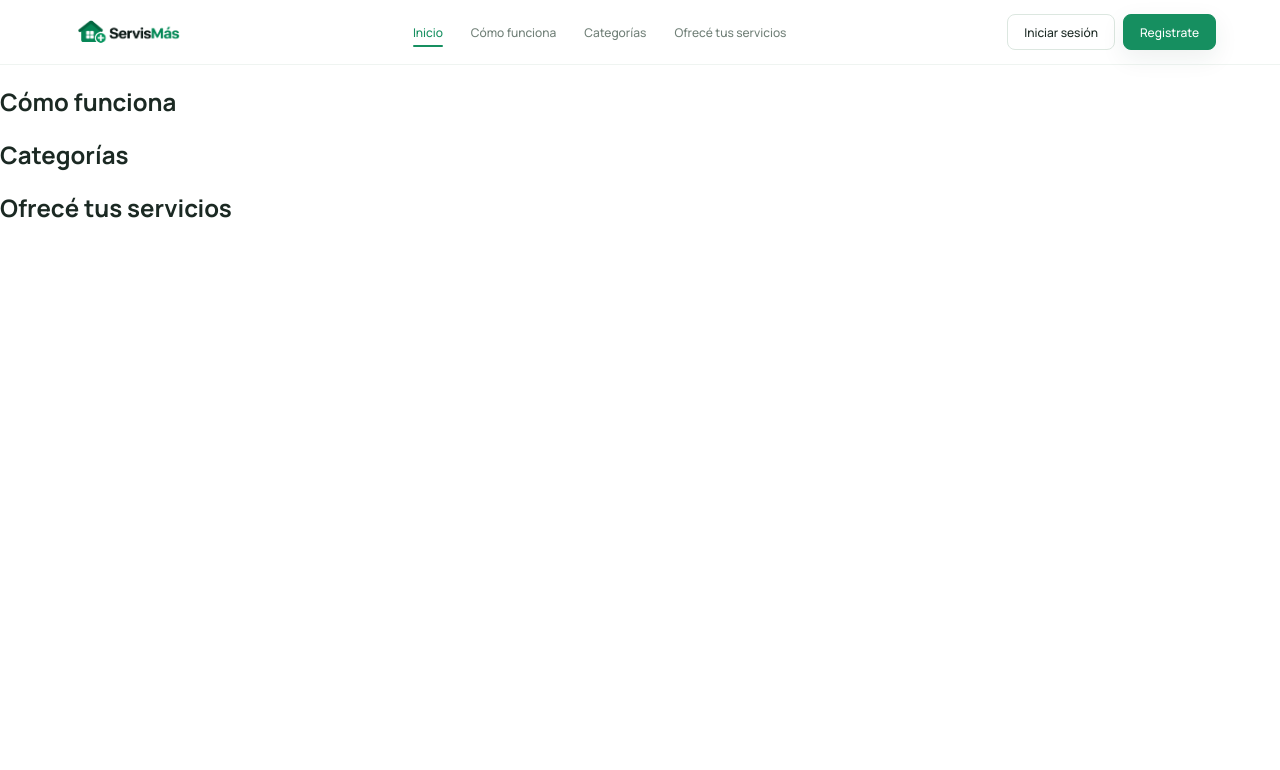
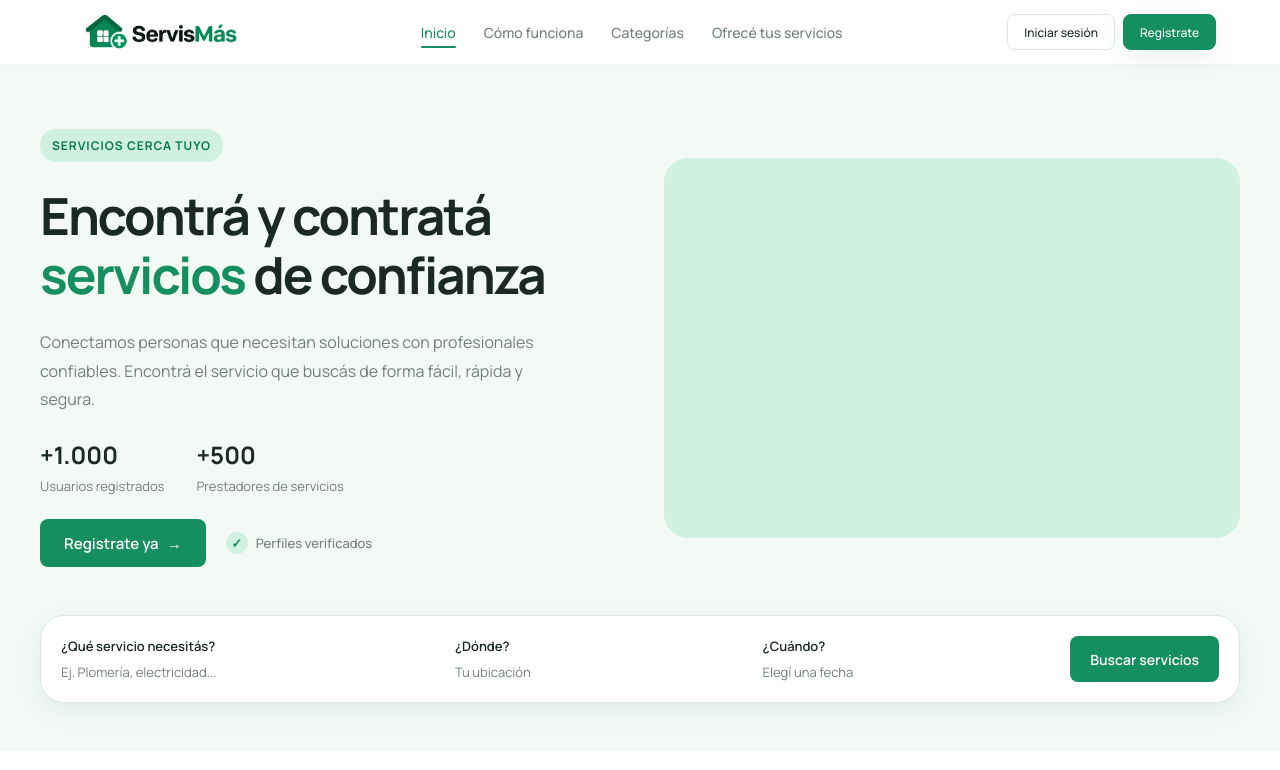
Before and after one commit to Martin-J-Larre/servismas, a React (Vite) app in the folder frontend/: page / in a window 1280 px wide. Shown: the top 770 px of the page. Built offline with nearby package versions, Linux system fonts and the light colour scheme.

Commit message:
feat: add landing page hero section

```diff
--- a/frontend/src/App.jsx
+++ b/frontend/src/App.jsx
@@ -1,24 +1,7 @@
-import Navbar from "./landing/components/Navbar/Navbar";
+import Home from "./landing/pages/Home";
 
 function App() {
-  return (
-    <>
-      <Navbar />
-      <main>
-        <section id="como-funciona">
-          <h2>Cómo funciona</h2>
-        </section>
-
-        <section id="categorias">
-          <h2>Categorías</h2>
-        </section>
-
-        <section id="ofrece-servicios">
-          <h2>Ofrecé tus servicios</h2>
-        </section>
-      </main>
-    </>
-  );
+  return <Home />;
 }
 
 export default App;
--- a/frontend/src/index.css
+++ b/frontend/src/index.css
@@ -1,5 +1,4 @@
 @import url("https://fonts.googleapis.com/css2?family=Inter:ital,opsz,wght@0,14..32,100..900;1,14..32,100..900&family=Manrope:wght@200..800&display=swap");
-
 
 :root {
   /* Colores */
--- /dev/null
+++ b/frontend/src/landing/components/Hero/Hero.jsx
@@ -0,0 +1,21 @@
+import styles from "./Hero.module.css";
+import HeroContent from "./HeroContent/HeroContent";
+import HeroImage from "./HeroImage/HeroImage";
+import SearchBar from "./SearchBar/SearchBar";
+
+function Hero() {
+  return (
+    <section className={styles.hero} id="inicio">
+      <div className={styles.container}>
+        <div className={styles.mainContent}>
+          <HeroContent />
+          <HeroImage />
+        </div>
+
+        <SearchBar />
+      </div>
+    </section>
+  );
+}
+
+export default Hero;
--- /dev/null
+++ b/frontend/src/landing/components/Hero/Hero.module.css
@@ -0,0 +1,31 @@
+
+.hero {
+  width: 100%;
+  padding: 64px 24px 48px;
+  background-color: var(--color-background);
+}
+
+.container {
+  width: 100%;
+  max-width: var(--container-width);
+  margin-inline: auto;
+}
+
+.mainContent {
+  display: grid;
+  grid-template-columns: 1fr 1fr;
+  align-items: center;
+  gap: 48px;
+  margin-bottom: 48px;
+}
+
+@media (max-width: 768px) {
+  .hero {
+    padding: 40px 20px;
+  }
+
+  .mainContent {
+    grid-template-columns: 1fr;
+    gap: 32px;
+  }
+}
--- /dev/null
+++ b/frontend/src/landing/components/Hero/HeroContent/HeroContent.jsx
@@ -0,0 +1,52 @@
+
+import styles from "./HeroContent.module.css";
+
+function HeroContent() {
+  return (
+    <div className={styles.content}>
+      <span className={styles.eyebrow}>
+        SERVICIOS CERCA TUYO
+      </span>
+
+      <h1 className={styles.title}>
+        Encontrá y contratá
+        <br />
+        <span className={styles.highlight}>servicios</span> de confianza
+      </h1>
+
+      <p className={styles.description}>
+        Conectamos personas que necesitan soluciones con profesionales
+        confiables. Encontrá el servicio que buscás de forma fácil,
+        rápida y segura.
+      </p>
+
+      <div className={styles.stats}>
+        <div className={styles.stat}>
+          <strong>+1.000</strong>
+          <span>Usuarios registrados</span>
+        </div>
+
+        <div className={styles.stat}>
+          <strong>+500</strong>
+          <span>Prestadores de servicios</span>
+        </div>
+      </div>
+
+      <div className={styles.actions}>
+        <a href="/registro" className={styles.registerButton}>
+          Registrate ya
+          <span aria-hidden="true"> →</span>
+        </a>
+
+        <span className={styles.verified}>
+          <span className={styles.verifiedIcon} aria-hidden="true">
+            ✓
+          </span>
+          Perfiles verificados
+        </span>
+      </div>
+    </div>
+  );
+}
+
+export default HeroContent;
--- /dev/null
+++ b/frontend/src/landing/components/Hero/HeroContent/HeroContent.module.css
@@ -0,0 +1,125 @@
+
+.content {
+  display: flex;
+  flex-direction: column;
+  align-items: flex-start;
+  gap: 24px;
+}
+
+.eyebrow {
+  display: inline-flex;
+  align-items: center;
+  padding: 8px 12px;
+  color: var(--color-primary-dark);
+  background-color: var(--color-primary-light);
+  border-radius: 999px;
+  font-size: 12px;
+  font-weight: var(--font-weight-bold);
+  letter-spacing: 0.08em;
+}
+
+.title {
+  margin: 0;
+  color: var(--color-text);
+  font-size: clamp(36px, 4vw, 54px);
+  font-weight: var(--font-weight-bold);
+  line-height: 1.15;
+  letter-spacing: -0.04em;
+}
+
+.highlight {
+  color: var(--color-primary);
+}
+
+.description {
+  max-width: 500px;
+  margin: 0;
+  color: var(--color-text-secondary);
+  font-size: 16px;
+  line-height: 1.8;
+}
+
+.stats {
+  display: flex;
+  flex-wrap: wrap;
+  gap: 32px;
+}
+
+.stat {
+  display: flex;
+  flex-direction: column;
+  gap: 6px;
+}
+
+.stat strong {
+  color: var(--color-text);
+  font-size: 24px;
+  font-weight: var(--font-weight-bold);
+}
+
+.stat span {
+  color: var(--color-text-secondary);
+  font-size: 13px;
+}
+
+.actions {
+  display: flex;
+  flex-wrap: wrap;
+  align-items: center;
+  gap: 20px;
+}
+
+.registerButton {
+  display: inline-flex;
+  align-items: center;
+  justify-content: center;
+  gap: 8px;
+  min-height: 48px;
+  padding: 0 24px;
+  color: white;
+  background-color: var(--color-primary);
+  border-radius: var(--radius-sm);
+  font-size: 15px;
+  font-weight: var(--font-weight-semibold);
+  text-decoration: none;
+  transition: background-color 180ms ease;
+}
+
+.registerButton:hover {
+  background-color: var(--color-primary-dark);
+}
+
+.verified {
+  display: inline-flex;
+  align-items: center;
+  gap: 8px;
+  color: var(--color-text-secondary);
+  font-size: 13px;
+  font-weight: var(--font-weight-medium);
+}
+
+.verifiedIcon {
+  display: inline-flex;
+  align-items: center;
+  justify-content: center;
+  width: 22px;
+  height: 22px;
+  color: var(--color-primary);
+  background-color: var(--color-primary-light);
+  border-radius: 50%;
+  font-weight: var(--font-weight-bold);
+}
+
+@media (max-width: 768px) {
+  .content {
+    gap: 20px;
+  }
+
+  .title {
+    font-size: clamp(34px, 8vw, 44px);
+  }
+
+  .stats {
+    gap: 24px;
+  }
+}
--- /dev/null
+++ b/frontend/src/landing/components/Hero/HeroImage/HeroImage.jsx
@@ -0,0 +1,11 @@
+import styles from "./HeroImage.module.css";
+
+function HeroImage() {
+  return (
+    <div className={styles.imageContainer}>
+      {/* Todo:  imagen  Hero Aqui , Hacer, hacer una imagen png de una persona tipo prestador o un prestador y cliente */}
+    </div>
+  );
+}
+
+export default HeroImage;
--- /dev/null
+++ b/frontend/src/landing/components/Hero/HeroImage/HeroImage.module.css
@@ -0,0 +1,6 @@
+.imageContainer {
+  width: 100%;
+  min-height: 380px;
+  border-radius: var(--radius-lg);
+  background-color: var(--color-primary-light);
+}
--- /dev/null
+++ b/frontend/src/landing/components/Hero/SearchBar/SearchBar.jsx
@@ -0,0 +1,35 @@
+
+import styles from "./SearchBar.module.css";
+
+function SearchBar() {
+  return (
+    <div className={styles.searchBar}>
+      <div className={styles.field}>
+        <label htmlFor="service">¿Qué servicio necesitás?</label>
+        <span id="service" className={styles.value}>
+          Ej. Plomería, electricidad...
+        </span>
+      </div>
+
+      <div className={styles.field}>
+        <label htmlFor="location">¿Dónde?</label>
+        <span id="location" className={styles.value}>
+          Tu ubicación
+        </span>
+      </div>
+
+      <div className={styles.field}>
+        <label htmlFor="date">¿Cuándo?</label>
+        <span id="date" className={styles.value}>
+          Elegí una fecha
+        </span>
+      </div>
+
+      <button className={styles.searchButton} type="button">
+        Buscar servicios
+      </button>
+    </div>
+  );
+}
+
+export default SearchBar;
--- /dev/null
+++ b/frontend/src/landing/components/Hero/SearchBar/SearchBar.module.css
@@ -0,0 +1,67 @@
+.searchBar {
+  display: grid;
+  grid-template-columns: 1.3fr 1fr 1fr auto;
+  align-items: center;
+  gap: 20px;
+  padding: 20px;
+  background-color: var(--color-surface);
+  border: 1px solid var(--color-border);
+  border-radius: var(--radius-lg);
+  box-shadow: var(--shadow-card);
+}
+
+.field {
+  display: flex;
+  flex-direction: column;
+  gap: 8px;
+  min-width: 0;
+}
+
+.field label {
+  color: var(--color-text);
+  font-size: 13px;
+  font-weight: var(--font-weight-semibold);
+}
+
+.value {
+  overflow: hidden;
+  color: var(--color-text-secondary);
+  font-size: 13px;
+  text-overflow: ellipsis;
+  white-space: nowrap;
+}
+
+.searchButton {
+  min-height: 46px;
+  padding: 0 20px;
+  color: white;
+  background-color: var(--color-primary);
+  border: none;
+  border-radius: var(--radius-sm);
+  font-size: 14px;
+  font-weight: var(--font-weight-semibold);
+  white-space: nowrap;
+  transition: background-color 180ms ease;
+}
+
+.searchButton:hover {
+  background-color: var(--color-primary-dark);
+}
+
+@media (max-width: 900px) {
+  .searchBar {
+    grid-template-columns: repeat(2, minmax(0, 1fr));
+  }
+
+  .searchButton {
+    width: 100%;
+  }
+}
+
+@media (max-width: 520px) {
+  .searchBar {
+    grid-template-columns: 1fr;
+    gap: 18px;
+    padding: 16px;
+  }
+}
--- a/frontend/src/landing/components/Navbar/Navbar.module.css
+++ b/frontend/src/landing/components/Navbar/Navbar.module.css
@@ -1,4 +1,3 @@
-
 .header {
   position: sticky;
   top: 0;
@@ -29,7 +28,7 @@
 
 .logo img {
   display: block;
-  width: 128px;
+  width: 192px;
   height: auto;
 }
 
@@ -44,7 +43,7 @@
   position: relative;
   padding-block: 8px;
   color: var(--color-text-secondary);
-  font-size: 12px;
+  font-size: 14px;
   font-weight: var(--font-weight-medium);
   text-decoration: none;
   white-space: nowrap;
--- /dev/null
+++ b/frontend/src/landing/pages/Home.jsx
@@ -0,0 +1,16 @@
+import Navbar from "../components/Navbar/Navbar";
+import Hero from "../components/Hero/Hero";
+
+function Home() {
+  return (
+    <>
+      <Navbar />
+
+      <main>
+        <Hero />
+      </main>
+    </>
+  );
+}
+
+export default Home;
```
